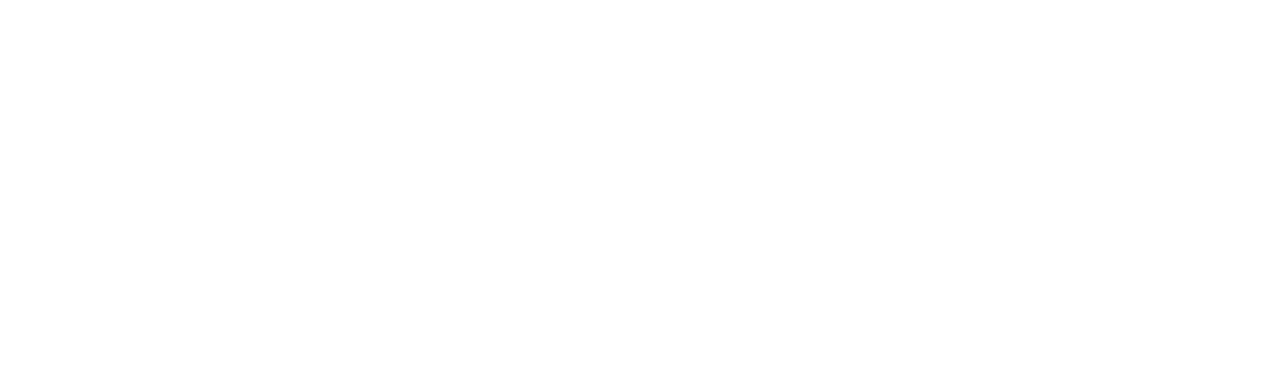
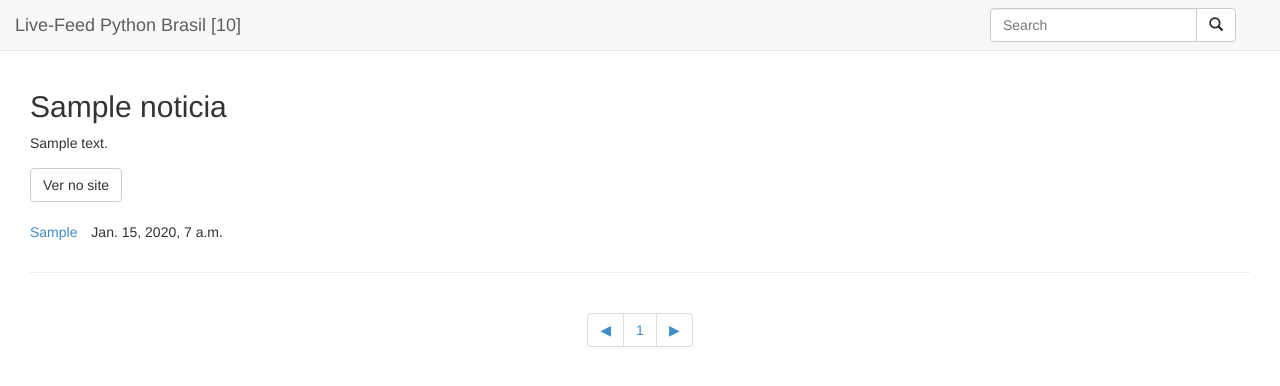
Before and after one commit to gtsalles/live-feed, a Django app: page / in a window 1280 px wide. Before the commit the part shown is empty. Shown: the top 386 px of the page. Run offline with Django 3.2, Linux system fonts and the light colour scheme; tables that the repository leaves empty hold one stand-in row (values such as "Sample post"); parts of the project's set-up code (start-up, migrations or seed data) failed here and were passed over; some libraries are stand-ins or nearby versions.

Commit message:
Exibição de notícias

```diff
--- a/core/views.py
+++ b/core/views.py
@@ -1,11 +1,17 @@
 import json
 from django.http import HttpResponse
 from django.shortcuts import render
+from django.views.generic import ListView
 from core.models import Url, Noticia
 
 
-def home(request):
-    return render(request, 'base.html')
+class NoticiasList(ListView):
+    model = Noticia
+    paginate_by = 10
+    template_name = 'index.html'
+
+    def get_queryset(self):
+        return self.model.objects.all().order_by('-data_publicacao')
 
 
 def stats(request):
--- a/feed/urls.py
+++ b/feed/urls.py
@@ -1,9 +1,10 @@
 from django.conf.urls import patterns, include, url
 from django.contrib import admin
+from core.views import NoticiasList
 
 
 urlpatterns = patterns('',
-    url(r'^$', 'core.views.home', name='home'),
+    url(r'^$', NoticiasList.as_view(), name='home'),
     url(r'^monitor/$', 'core.views.monitor', name='monitor'),
     url(r'^monitor/stats/$', 'core.views.stats', name='stats'),
     url(r'^admin/', include(admin.site.urls)),
--- /dev/null
+++ b/media/static/css/styles.css
@@ -0,0 +1,13 @@
+/*
+Bootstrap 3.1 overrides from http://bootply.com
+
+This CSS code should follow the 'bootstrap.css'
+in your HTML file.
+
+license: MIT
+author: bootply.com
+*/
+
+body {
+  padding-top: 70px;
+}
--- a/templates/base.html
+++ b/templates/base.html
@@ -11,13 +11,50 @@
         <script src="https://oss.maxcdn.com/html5shiv/3.7.2/html5shiv.min.js"></script>
         <script src="https://oss.maxcdn.com/respond/1.4.2/respond.min.js"></script>
         <![endif]-->
+        {% block extracss %}{% endblock %}
     </head>
     <body>
-		<div class="container-fluid">
-			<div class="col-lg-12">
-				{% block content %}{% endblock %}
-			</div>
+        <nav class="navbar navbar-default navbar-fixed-top" role="navigation">
+	<div class="navbar-header">
+        <a class="navbar-brand" rel="home" href="/">Live-Feed Python Brasil [10]</a>
+{#		<button type="button" class="navbar-toggle" data-toggle="collapse" data-target=".navbar-collapse">#}
+{#		<span class="sr-only">Toggle navigation</span>#}
+{#		<span class="icon-bar"></span>#}
+{#		<span class="icon-bar"></span>#}
+{#		<span class="icon-bar"></span>#}
+{#		</button>#}
+	</div>
+	<div class="collapse navbar-collapse">
+{#		<ul class="nav navbar-nav">#}
+{#			<li><a href="#">Link</a></li>#}
+{#			<li><a href="#">Link</a></li>#}
+{#			<li><a href="#">Link</a></li>#}
+{#			<li class="dropdown">#}
+{#              <a href="#" class="dropdown-toggle" data-toggle="dropdown">Dropdown <b class="caret"></b></a>#}
+{#              <ul class="dropdown-menu">#}
+{#                <li><a href="#">Action</a></li>#}
+{#                <li><a href="#">Another action</a></li>#}
+{#                <li class="divider"></li>#}
+{#                <li><a href="#">Separated link</a></li>#}
+{#                <li class="divider"></li>#}
+{#                <li><a href="#">One more separated link</a></li>#}
+{#              </ul>#}
+{#            </li>#}
+{#		</ul>#}
+		<div class="col-sm-3 col-md-3 pull-right">
+          <form class="navbar-form" role="search">
+            <div class="input-group">
+                <input type="text" class="form-control" placeholder="Search" name="srch-term" id="srch-term">
+                <div class="input-group-btn">
+                    <button class="btn btn-default" type="submit"><i class="glyphicon glyphicon-search"></i></button>
+                </div>
+            </div>
+          </form>
 		</div>
+	</div>
+</nav>
+
+        {% block content %}{% endblock %}
 
 		<script src="{% static 'js/jquery.min.js' %}"></script>
 		<script src="{% static 'js/bootstrap.min.js' %}"></script>
--- /dev/null
+++ b/templates/index.html
@@ -0,0 +1,59 @@
+{% extends 'base.html' %}
+
+{% load static %}
+
+{% block content %}
+<div class="container-fluid">
+    <div class="col-sm-12">
+        {% for noticia in object_list %}
+            <div class="row">
+                <div class="col-xs-12">
+                    <h2>{{ noticia.titulo }}</h2>
+                    <div class="texto" style="margin-bottom: 15px">
+                        {{ noticia.texto|striptags|truncatewords_html:60 }}
+                    </div>
+                    <p class="lead"><a href="{{ noticia.url.url }}" target="_blank" class="btn btn-default">Ver no site</a></p>
+                    <ul class="list-inline">
+                        <li><a href="{{ noticia.site }}">{{ noticia.site }}</a></li>
+                        <li>{{ noticia.data_publicacao }}</li>
+                    </ul>
+                </div>
+            </div>
+            <hr/>
+        {% endfor %}
+    </div>
+
+    <div class="row text-center">
+        <div class="col-sm-12">
+            <ul class="pagination pages">
+                {% if page_obj.has_previous %}
+                    <li class="arrow"><a href="?page={{ page_obj.previous_page_number }}">◀</a></li>
+                {% else %}
+                    <li class="arrow unavailable"><a href="#">◀</a></li>
+                {% endif %}
+
+                {% for page in page_obj.paginator.page_range %}
+                    {% ifequal page page_obj.number %}
+                        <li><a href="?page={{ page }}{% if q %}&q={{ q }}{% endif %}" class="current">{{ page }}</a></li>
+                    {% else %}
+                        {% if page <= page_obj.number|add:2 and page >= page_obj.number|add:-2 %}
+                            <li><a href="?page={{ page }}{% if q %}&q={{ q }}{% endif %}">{{ page }}</a></li>
+                        {% endif %}
+                    {% endifequal %}
+                {% endfor %}
+
+                {% if page_obj.has_next %}
+                    <li class="arrow"><a href="?page={{ page_obj.next_page_number }}">▶</a></li>
+                {% else %}
+                    <li class="arrow unavailable"><a href="#">▶</a></li>
+                {% endif %}
+            </ul>
+        </div>
+    </div>
+
+</div>
+{% endblock %}
+
+{% block extracss %}
+    <link href="{% static 'css/styles.css' %}" rel="stylesheet">
+{% endblock %}
```
